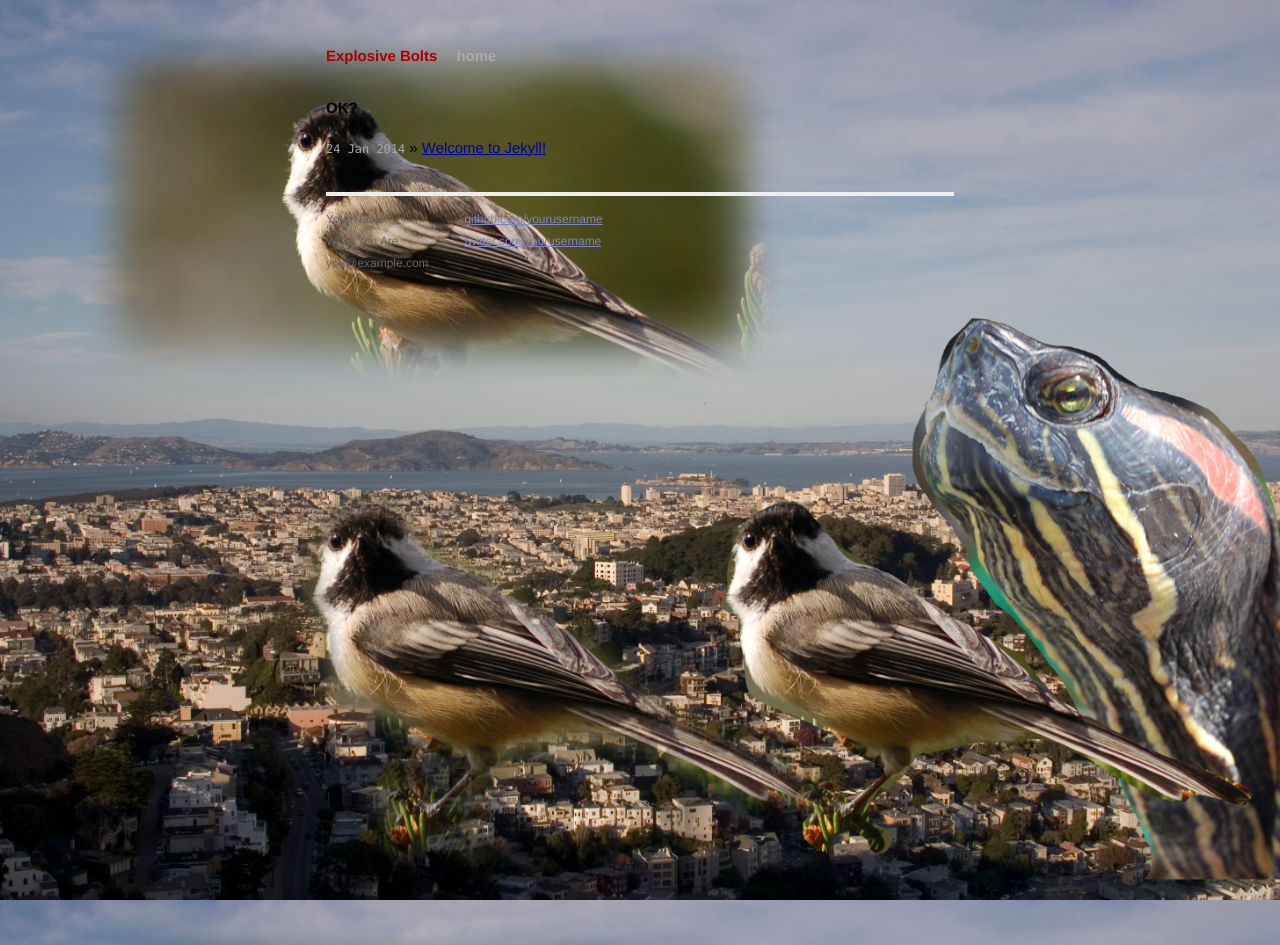
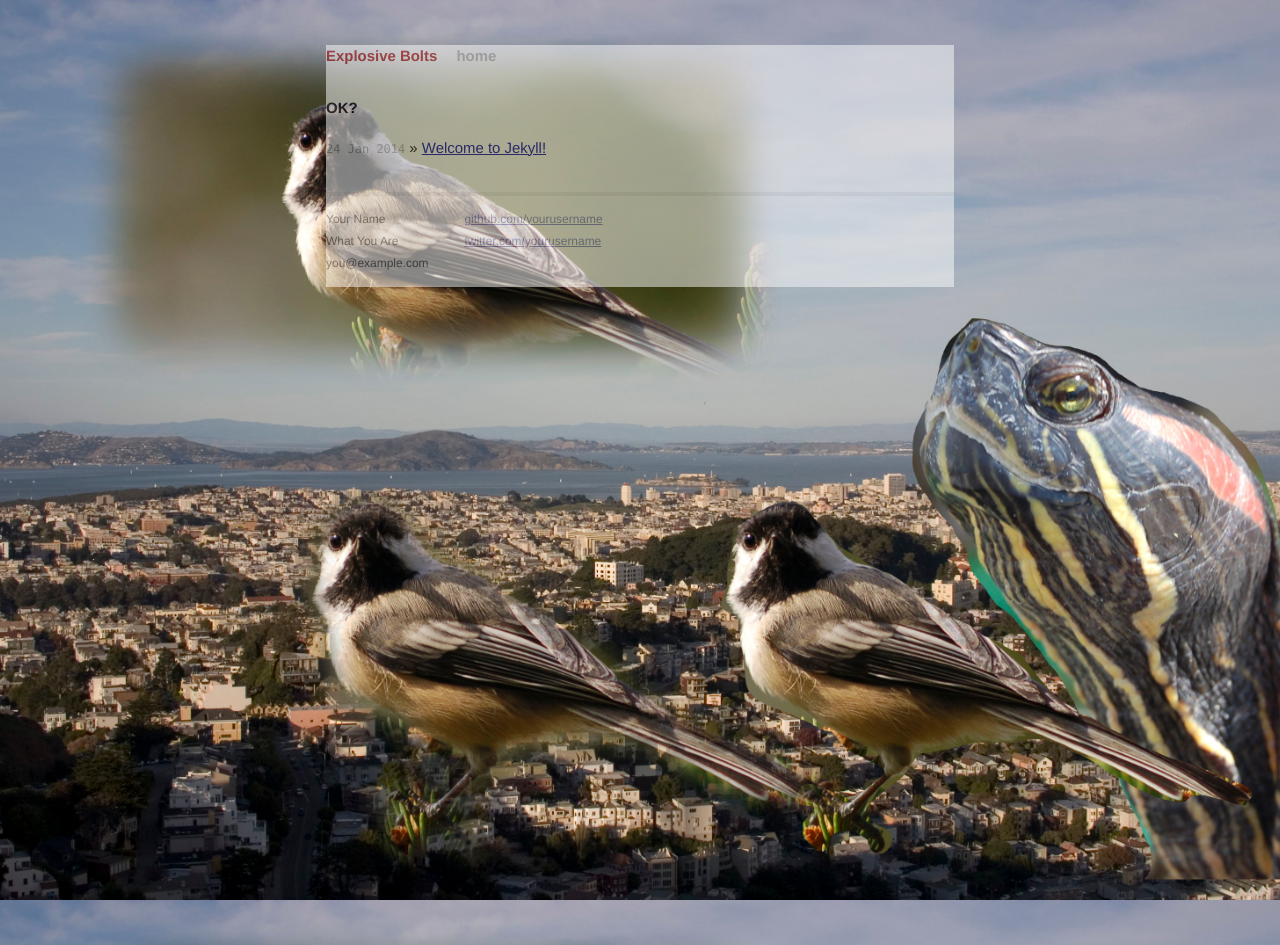
Before and after one commit to recurrie/recurrie.github.io, a Jekyll site: the page built from index.html, in a window 1280 px wide. Built offline with Jekyll 4.4.1, drawn with Linux system fonts in a browser that asks for light colours; Markdown is read by kramdown in place of the engine named in the settings.

Commit message:
opacity change

```diff
--- a/css/global.css
+++ b/css/global.css
@@ -5,3 +5,8 @@ background: url('/images/photo2.jpg') no-repeat center center fixed;
 -o-background-size: cover;
 background-size: cover;
 }
+
+div.site{
+background-color: #FFF;
+opacity:0.5;
+}
```
